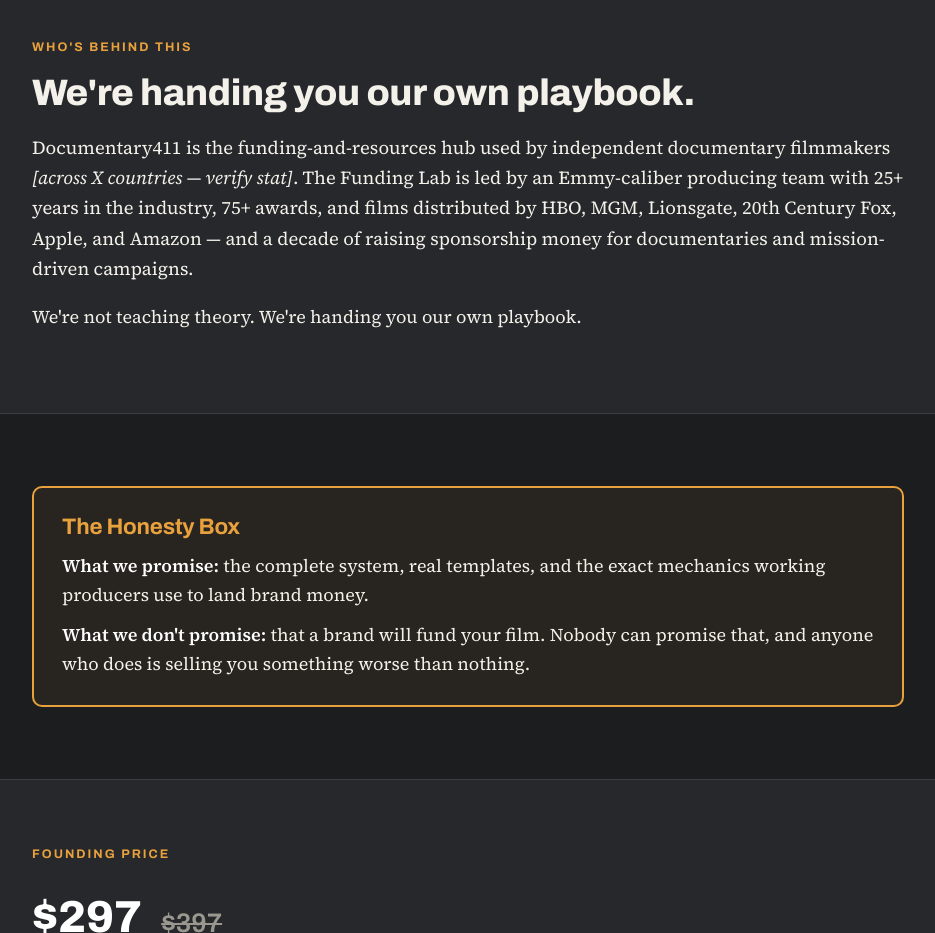
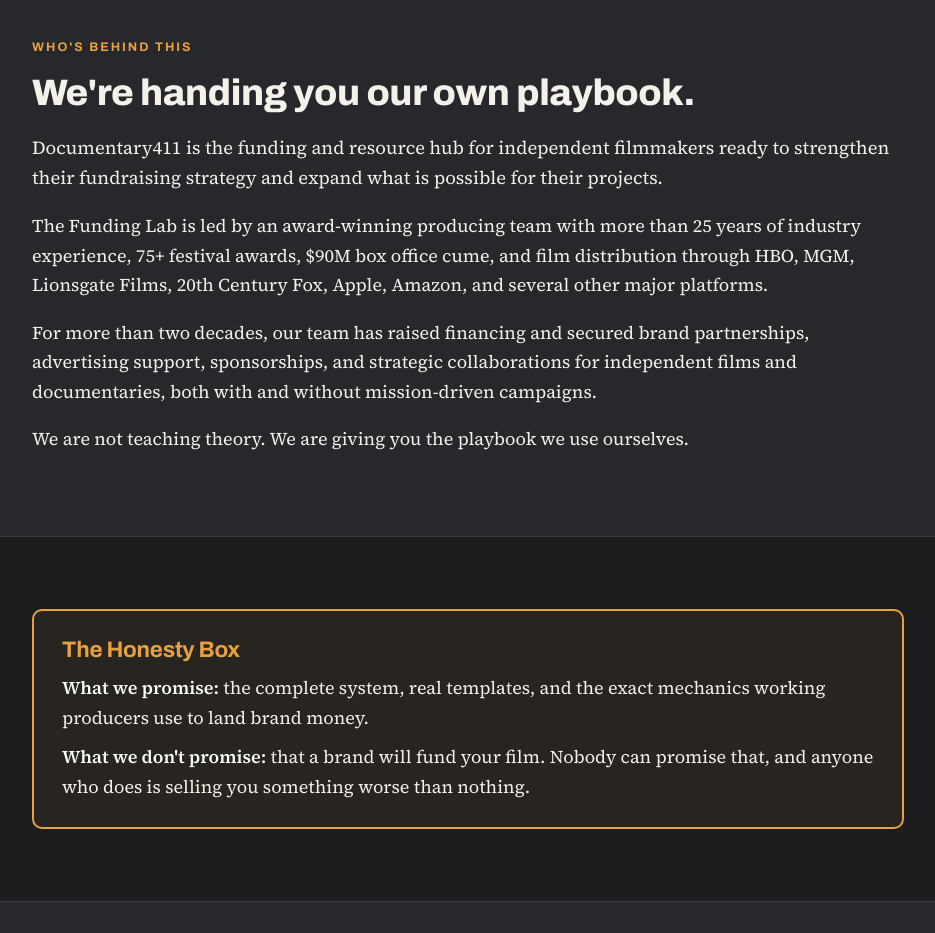
Before and after one commit to Producergrl/documentary411, a website: page funding-lab.html in a window 1280 px wide. Shown: the part 2360-3293 px from the top of the page, without its empty margins (172-1107 px from the left). Drawn offline with Linux system fonts and the light colour scheme.

Commit message:
Add files via upload

```diff
--- a/funding-lab.html
+++ b/funding-lab.html
@@ -107,8 +107,10 @@
     <div class="wrap">
       <p class="eyebrow">Who's behind this</p>
       <h2>We're handing you our own playbook.</h2>
-      <p class="lead">Documentary411 is the funding-and-resources hub used by independent documentary filmmakers <em>[across X countries — verify stat]</em>. The Funding Lab is led by an Emmy-caliber producing team with 25+ years in the industry, 75+ awards, and films distributed by HBO, MGM, Lionsgate, 20th Century Fox, Apple, and Amazon — and a decade of raising sponsorship money for documentaries and mission-driven campaigns.</p>
-      <p>We're not teaching theory. We're handing you our own playbook.</p>
+      <p class="lead">Documentary411 is the funding and resource hub for independent filmmakers ready to strengthen their fundraising strategy and expand what is possible for their projects.</p>
+      <p>The Funding Lab is led by an award-winning producing team with more than 25 years of industry experience, 75+ festival awards, $90M box office cume, and film distribution through HBO, MGM, Lionsgate Films, 20th Century Fox, Apple, Amazon, and several other major platforms.</p>
+      <p>For more than two decades, our team has raised financing and secured brand partnerships, advertising support, sponsorships, and strategic collaborations for independent films and documentaries, both with and without mission-driven campaigns.</p>
+      <p>We are not teaching theory. We are giving you the playbook we use ourselves.</p>
     </div>
   </section>
 
@@ -169,7 +171,7 @@
         </details>
         <details>
           <summary>Why is this credible?</summary>
-          <p>Built by the team behind Documentary411, led by a producer with 25 years and 75+ awards whose films sold to HBO, MGM, Lionsgate, Fox, Apple, and Amazon — and who has raised sponsorship money for docs and nonprofits for a decade.</p>
+          <p>Built by the team behind Documentary411, led by an award-winning producing team with more than 25 years of industry experience, 75+ festival awards, $90M box office cume, and film distribution through HBO, MGM, Lionsgate Films, 20th Century Fox, Apple, Amazon, and several other major platforms.</p>
         </details>
         <details>
           <summary>How do I get access?</summary>
```
